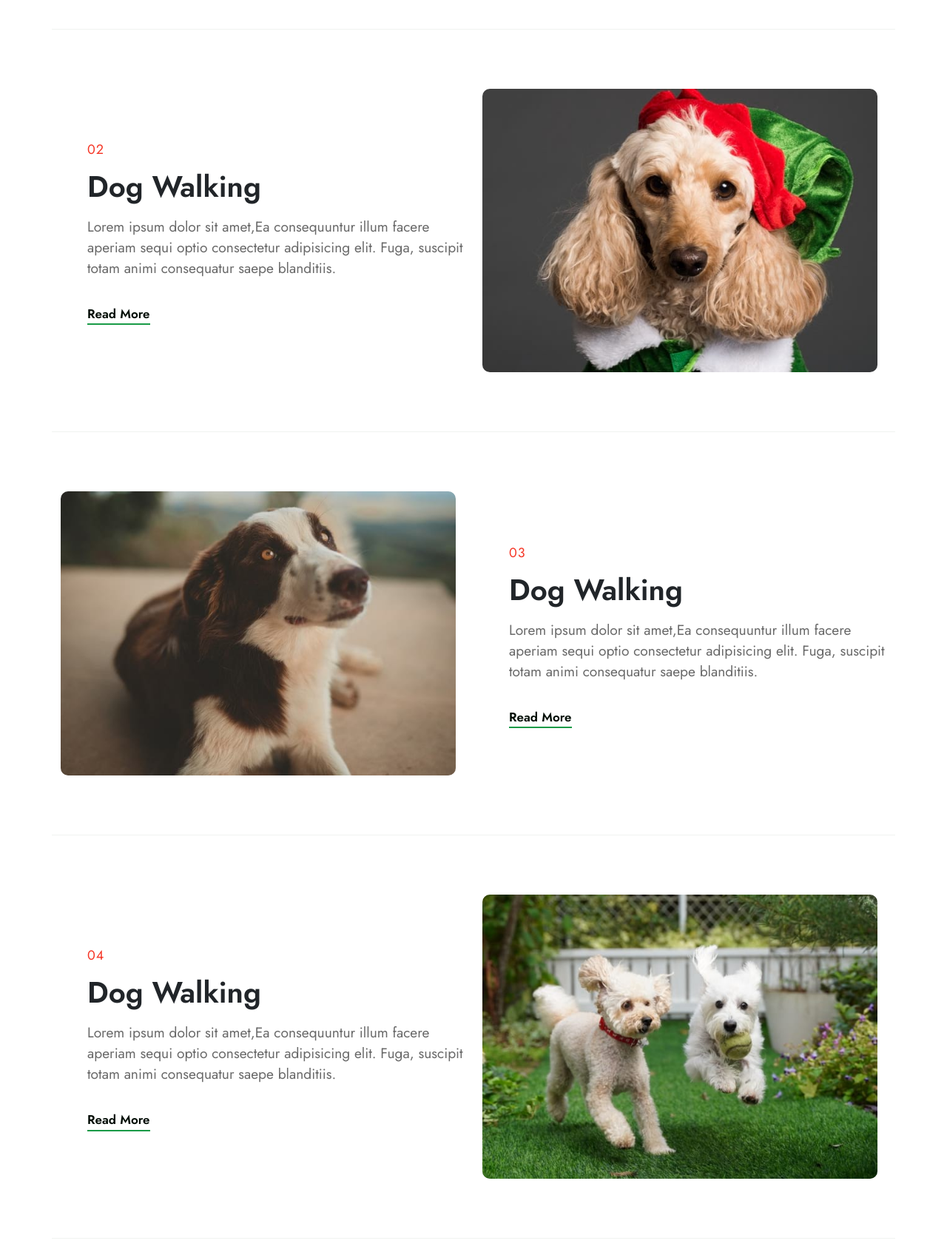
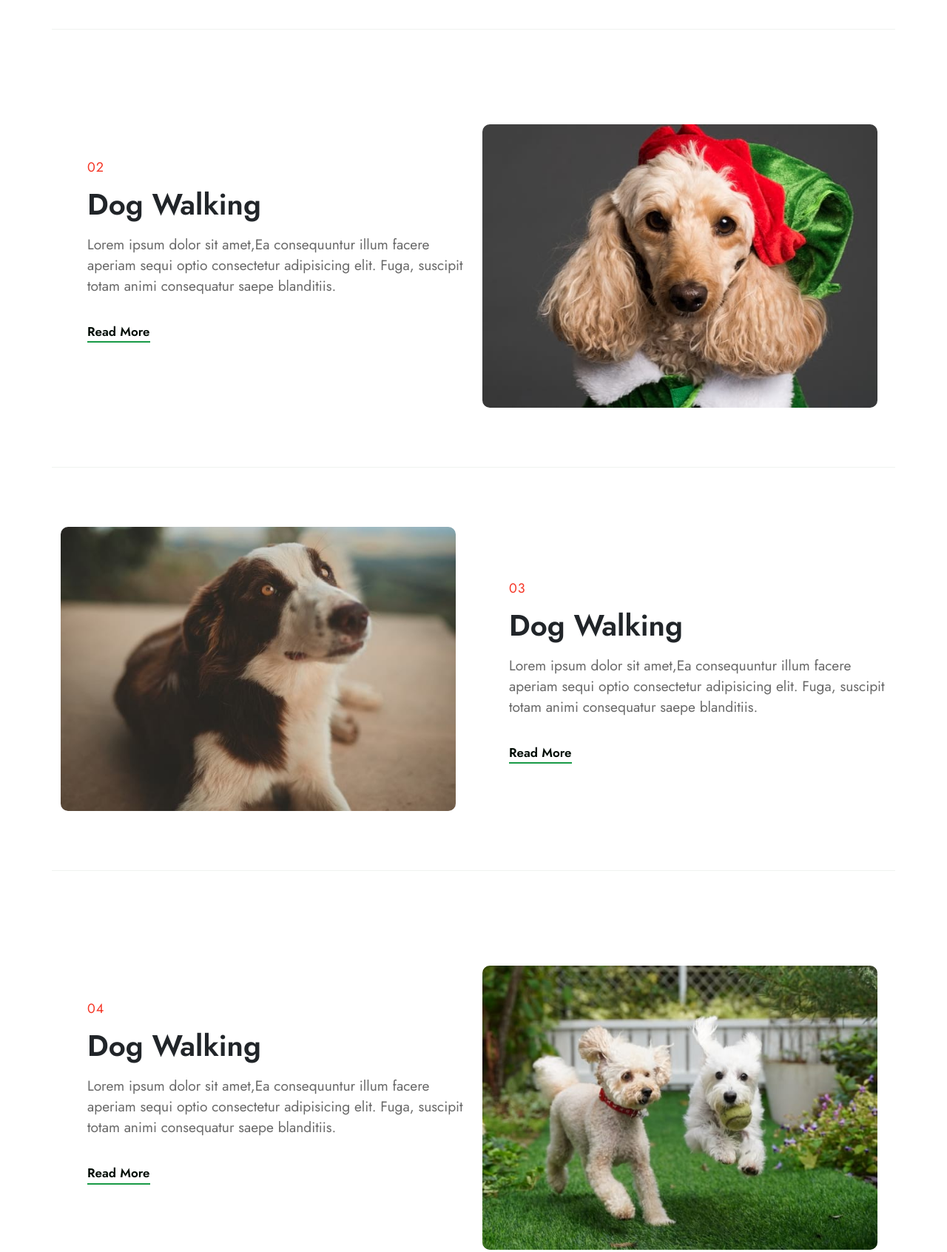
Before and after one commit to Caosonnw/BC61_BaiTapCapStone, a plain HTML site: page Service/service.html in a window 1280 px wide. Shown: the part 900-2592 px from the top of the page at 74% size. Drawn offline with nearby package versions, Linux system fonts and the light colour scheme.

Commit message:
Pooch Care

```diff
--- a/Service/service.html
+++ b/Service/service.html
@@ -151,7 +151,7 @@
             </p>
             <a href="./../Service/service.html">Read More</a>
           </div>
-          <div class="col-lg-6 pe-lg-4 photo_left">
+          <div class="col-lg-6 pe-lg-4 photo_left mt-5">
             <a href="./../Service/service.html">
               <img src="./../image/about.jpg" alt="" srcset="" class="mb-lg-0 mb-4" />
             </a>
@@ -185,7 +185,7 @@
             </p>
             <a href="./../Service/service.html">Read More</a>
           </div>
-          <div class="col-lg-6 pe-lg-4 photo_left">
+          <div class="col-lg-6 pe-lg-4 photo_left mt-5">
             <a href="./../Service/service.html">
               <img src="./../image/about3.jpg" alt="" srcset="" class="mb-lg-0 mb-4" />
             </a>
```
